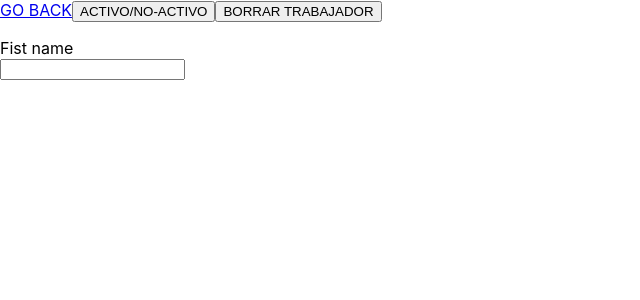
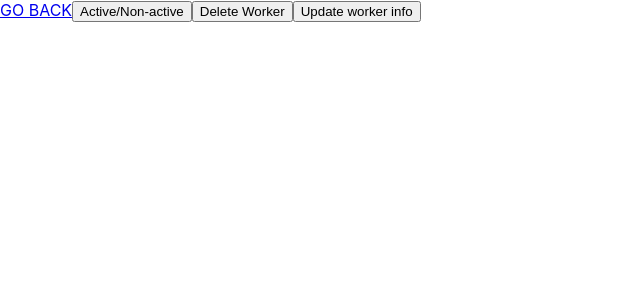
Before and after one commit to Alazib/businessManagementApp, a React (Create React App) app: page /worker-detail in a window 1280 px wide. Shown: the top 300 px of the page, without its empty margins (0-640 px from the left). Built offline with nearby package versions, Linux system fonts and the light colour scheme.

Commit message:
Option to UPDATE workers name ADDED

```diff
--- a/src/Components/Buttons/DeleteWorker.js
+++ b/src/Components/Buttons/DeleteWorker.js
@@ -17,7 +17,7 @@ function DeleteWorker({ workerList, setWorkerList, workerDetail }) {
     return (
 
         <button onClick={() => { deleteWorkerFromList(workerList, setWorkerList, workerDetail) }}>
-            BORRAR TRABAJADOR
+            Delete Worker
         </button>
     )
 }
--- a/src/Components/Buttons/SwitchWorkerState.js
+++ b/src/Components/Buttons/SwitchWorkerState.js
@@ -24,7 +24,7 @@ function SwitchWorkerState({ workerList, setWorkerList, workerDetail }) {
         <>
             <button
                 onClick={() => workerStateSwitcher(workerList, setWorkerList, workerDetail)}>
-                ACTIVO/NO-ACTIVO
+                Active/Non-active
             </button>
 
         </>)
--- a/src/Components/WorkerDetail.js
+++ b/src/Components/WorkerDetail.js
@@ -1,17 +1,15 @@
 import { Link } from "react-router-dom";
+import { useState } from "react";
 import DeleteWorker from "./Buttons/DeleteWorker";
 import SwitchWorkerState from "./Buttons/SwitchWorkerState"
 
 function WorkerDetail({ workerList, setWorkerList, workerDetail }) {
 
-    console.log(workerDetail)
-
-
-
+    const [update, setUpdate] = useState(false)
 
     return (
         <>
-            <div>{workerDetail.email}</div>
+            <div>{workerDetail.name}</div>
 
             <Link
                 to={"/"}>
@@ -30,15 +28,20 @@ function WorkerDetail({ workerList, setWorkerList, workerDetail }) {
                 setWorkerList={setWorkerList}
             />
 
-            <form>
+            <button onClick={() => { setUpdate(!update) }}>
+                Update worker info
+            </button>
+
+            {update && <form>
 
                 <p>
-                    <label>Fist name</label><br/>
+                    <label>Fist name</label><br />
                     <input
                         type="text"
                         name="first_name"
                         placeholder={workerDetail.name}
                         onChange={(event) => {
+
                             let workerListTemplate = workerList
 
                             workerListTemplate.forEach((worker, position) => {
@@ -56,7 +59,7 @@ function WorkerDetail({ workerList, setWorkerList, workerDetail }) {
                     />
                 </p>
 
-            </form>
+            </form>}
 
 
 
```
